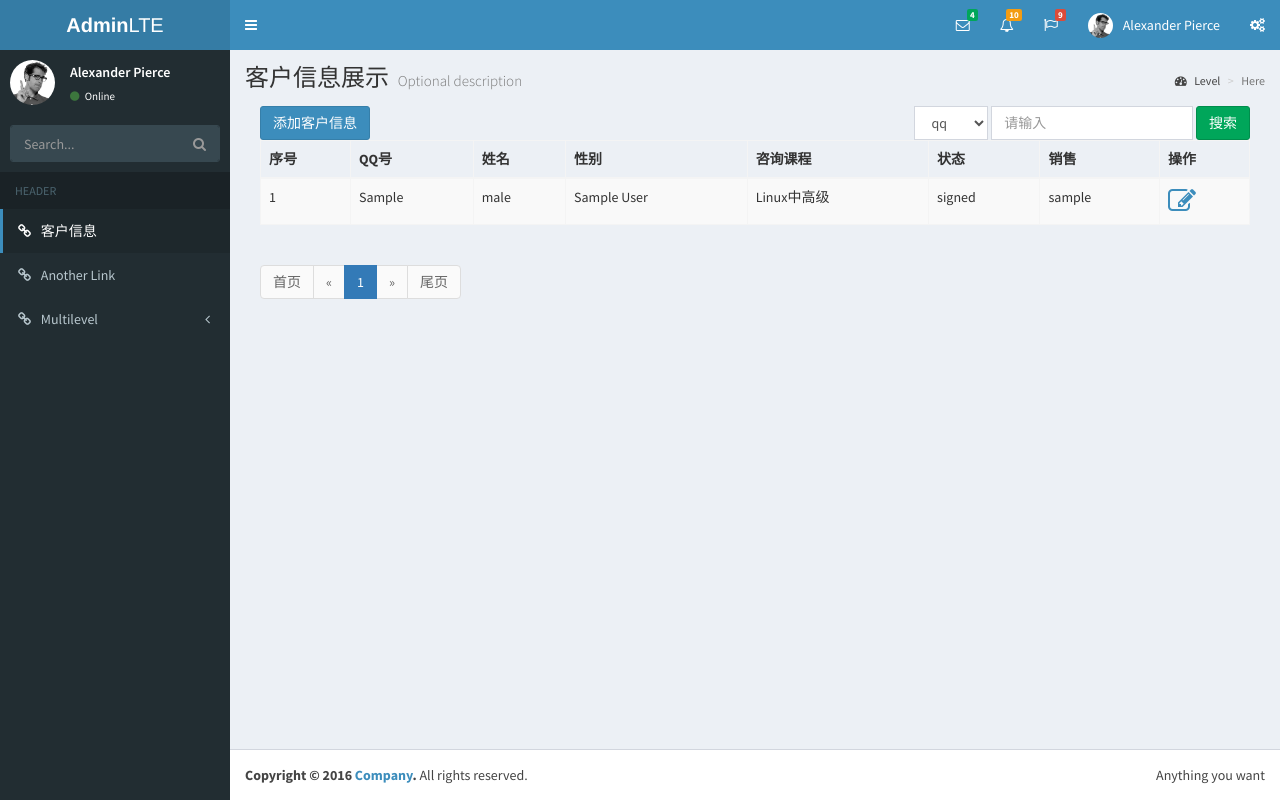
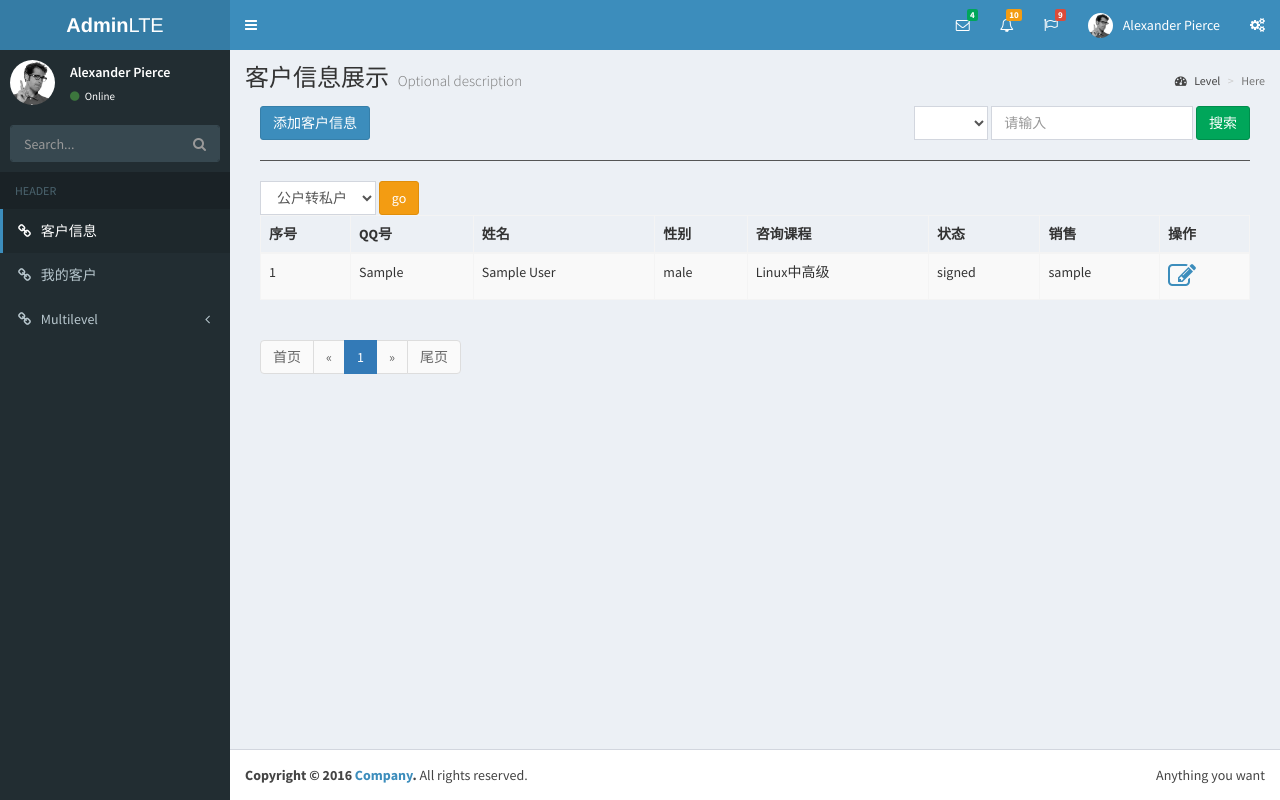
Before and after one commit to wencong1724427771/Backend-management-system, a Django app: page /customers/ in a window 1280 px wide. Run offline with Django 3.2, Linux system fonts and the light colour scheme; tables that the repository leaves empty hold one stand-in row (values such as "Sample post"); some libraries are stand-ins or nearby versions.

Commit message:
搜索补充

```diff
--- a/Login/urls.py
+++ b/Login/urls.py
@@ -30,4 +30,7 @@
     # 编辑客户
     re_path('^editcustomer/(\d+)/$', views.addEditCustomer,name='editcustomer'), #--添加删除使用同一个html页面
 
+    # 我的客服信息
+    # re_path('^mycustomers/$', views.mycustomers,name='mycustomers'),
+
 ]
--- a/sales/templates/customer/customers.html
+++ b/sales/templates/customer/customers.html
@@ -12,23 +12,34 @@
     <div class="container-fluid">
         <a href="{% url 'addcustomer' %}" class="btn btn-primary">添加客户信息</a>
 
+        <!-- 搜索功能 -->
         <form class="form-inline pull-right" action="#" method="get">
-{#        {% csrf_token %}#}
             <div class="form-group">
-             <select name="search_field" id="" class="form-control">
+                <select name="search_field" id="search_field" class="form-control">
+{#                    <option value="all" selected >全部</option>#}
                     <option value="qq">qq</option>
                     <option value="name">姓名</option>
                 </select>
             </div>
             <div class="form-group">
-            <input type="text" class="form-control" id="search_word" placeholder="请输入" name="keyword">
+                <input type="text" class="form-control" id="search_word" placeholder="请输入" name="keyword" value="{{ keyword|default:'' }}">
             </div>
             <button type="submit" class="btn btn-success">搜索</button>
         </form>
+        <hr>
 
+
+        <form class="form-inline " action="#" method="get">
+            <div class="form-group">
+                <select name="gzs" id="" class="form-control">
+                    <option value="com_own">公户转私户</option>
+                </select>
+                <button type="submit" class="btn btn-warning">go</button>
+            </div>
             <table class="table table-hover table-striped table-bordered">
             <thead>
             <tr>
+
                 <th>序号</th>
                 <th>QQ号</th>
                 <th>姓名</th>
@@ -42,47 +53,37 @@
             <tbody>
             {% for customer in all_customer %}
                 <tr>
+
                     <td>{{ forloop.counter }}</td>
                     <td>{{ customer.qq }}</td>
+                    <td>{{ customer.name }}</td>
                     <td>{{ customer.sex }}</td>
-                <td>{{ customer.name }}</td>
                     <td>{{ customer.course }}</td>
                     <td>{{ customer.status }}</td>
                     <td>{{ customer.consultant }}</td>
                     <td>
                         <a href="{% url 'editcustomer' customer.pk %}"><i class="fa fa-edit fa-2x"></i></a>
-{#                    <a href="#"><i class="fa fa-remove"></i></a>#}
-{#                    <a href="#" class="btn btn-warning btn-sm">编辑</a>  <!--小号按钮-->#}
+
                     </td>
                 </tr>
             {% endfor %}
             </tbody>
         </table>
-
-{#<nav aria-label="Page navigation">#}
-{#  <ul class="pagination">#}
-{#    <li>#}
-{#      <a href="#" aria-label="Previous">#}
-{#        <span aria-hidden="true">&laquo;</span>#}
-{#      </a>#}
-{#    </li>#}
-
-{#    <li><a href="/?page=1">1</a></li> <!-- http://127.0.0.1:8000/?page=1# -->#}
-{#    <li><a href="?page=1">1</a></li> <!-- http://127.0.0.1:8000/customers/?page=1# -->#}
-
-{#       {% for page_number in page_number_range %}   <!-- page_num=range(1,255) -->#}
-{#        <li><a href="?page={{ page_number }}">{{ page_number }}</a></li>#}
-{#      {% endfor %}#}
+        </form>
 
         {{ page_html }}
 
-{#    <li>#}
-{#      <a href="#" aria-label="Next">#}
-{#        <span aria-hidden="true">&raquo;</span>#}
-{#      </a>#}
-{#    </li>#}
-{#  </ul>#}
-{#</nav>#}
-
     </div>
 {% endblock %}
+
+{% block js %}
+    <script>
+
+        {#$('#search_field option:first').prop("selected",'selected')#}
+
+
+        var a = '{{ search_field }}';    // search_field=liye
+        console.log(a);
+        $('#search_field').val(a);
+    </script>
+{% endblock %}
--- a/sales/templates/customer/home.html
+++ b/sales/templates/customer/home.html
@@ -1,5 +1,5 @@
 {% extends 'starter.html' %}
 
 {% block content %}
- <h1>欢迎欢迎！</h1>
+ <h1>欢迎欢迎！</h1> <hr>
 {% endblock %}
--- a/sales/templates/starter.html
+++ b/sales/templates/starter.html
@@ -261,7 +261,7 @@
         <li class="header">HEADER</li>
         <!-- Optionally, you can add icons to the links -->
         <li class="active"><a href="{% url 'customers' %}"><i class="fa fa-link"></i> <span>客户信息</span></a></li>
-        <li><a href="#"><i class="fa fa-link"></i> <span>Another Link</span></a></li>
+        <li><a href=""><i class="fa fa-link"></i> <span>我的客户</span></a></li>
         <li class="treeview">
           <a href="#"><i class="fa fa-link"></i> <span>Multilevel</span>
             <span class="pull-right-container">
@@ -407,6 +407,9 @@
 <!-- AdminLTE App -->
 <script src="{% static 'dist/js/adminlte.min.js' %}"></script>
 
+{% block js %}
+
+{% endblock %}
 <!-- Optionally, you can add Slimscroll and FastClick plugins.
      Both of these plugins are recommended to enhance the
      user experience. -->
--- a/sales/views.py
+++ b/sales/views.py
@@ -4,9 +4,10 @@
 from django.http import JsonResponse
 from utils.md5_func import md5_function
 from django.urls import reverse
-from sales import myforms
+from sales import myforms   # 添加实现编辑页面
 from utils.page_func import Paging
 from django.conf import settings
+from django.db.models import Q
 # Create your views here.
 
 
@@ -128,16 +129,14 @@
     search_field = request.GET.get('search_field')   #搜索条件
     keyword = request.GET.get('keyword')  #搜索数据
 
-    # http: // 127.0.0.1: 8000 / customers /?search_field = qq & keyword = 123  #
-    # print(request.GET)  # <QueryDict: {'search_field': ['qq'], 'keyword': ['172']}>
-    # print(request.GET.urlencode())  # page=2&search_field=qq&keyword=123
+    print(search_field, keyword)
+
     import copy
     recv_data = copy.copy(request.GET)  # 处理 This QueryDict instance is immutable错误
     print(type(recv_data))  #
     # from django.http.request import QueryDict
 
 
-    from django.db.models import Q
 
     # models.Customer.objects.filter(Q(name__contains='陈')|Q(qq_contains='11'))
     if keyword:
@@ -155,17 +154,20 @@
 
 
 
+
     total_count = all_customer.count()  # 客户数据总数
 
     per_page_num = settings.PER_PAGE_NUM
     page_number_show = settings.PAGE_NUMBER_SHOW
 
     page_obj = Paging(current_page_number,total_count,per_page_num,page_number_show,recv_data)
+    # all_customer=all_customer[page_obj.start_data_number:page_obj.end_data_number]
     all_customer=all_customer[page_obj.start_data_number:page_obj.end_data_number]
     page_html = page_obj.page_html_func
 
     return render(request,'customer/customers.html',
-        {'all_customer':all_customer,'page_html':page_html})
+        {'all_customer':all_customer,'page_html':page_html,'keyword':keyword,'search_field':search_field})
+
 
 
 
--- a/utils/page_func.py
+++ b/utils/page_func.py
@@ -7,7 +7,7 @@
 
         :param current_page_number: 当前页码
         :param total_count:         总数据量
-        :param per_page_num_page:    每页显示多少条数据
+        :param per_page_num:    每页显示多少条数据
         :param page_number_show:    总共显示多少个页码
         :total_page_count:          总的页码数
         :param star_page_number:    起始页码
@@ -31,12 +31,15 @@
         else:
             total_page_count = a
 
+        # 如果当前页码大于等于总页数，默认显示最后一页----并处理没有数据时total——page_count=0的情况
+        if current_page_number >= total_page_count:
+            current_page_number = total_page_count
+
         # 如果当前页码小于等于0时，默认显示第一页
         if current_page_number <= 0:
             current_page_number = 1
 
-        if current_page_number >= total_page_count:
-            current_page_number = total_page_count
+
 
         star_page_number = current_page_number - half_number   # 起始页码
         end_page_number = current_page_number + half_number + 1  # range故首不顾尾
```
Also changed, not shown: sales/templates/test.html (added, +21 -0 lines), sales/myforms.py (line endings or trailing spaces). Lines whose indentation alone changed are shown as unchanged.
